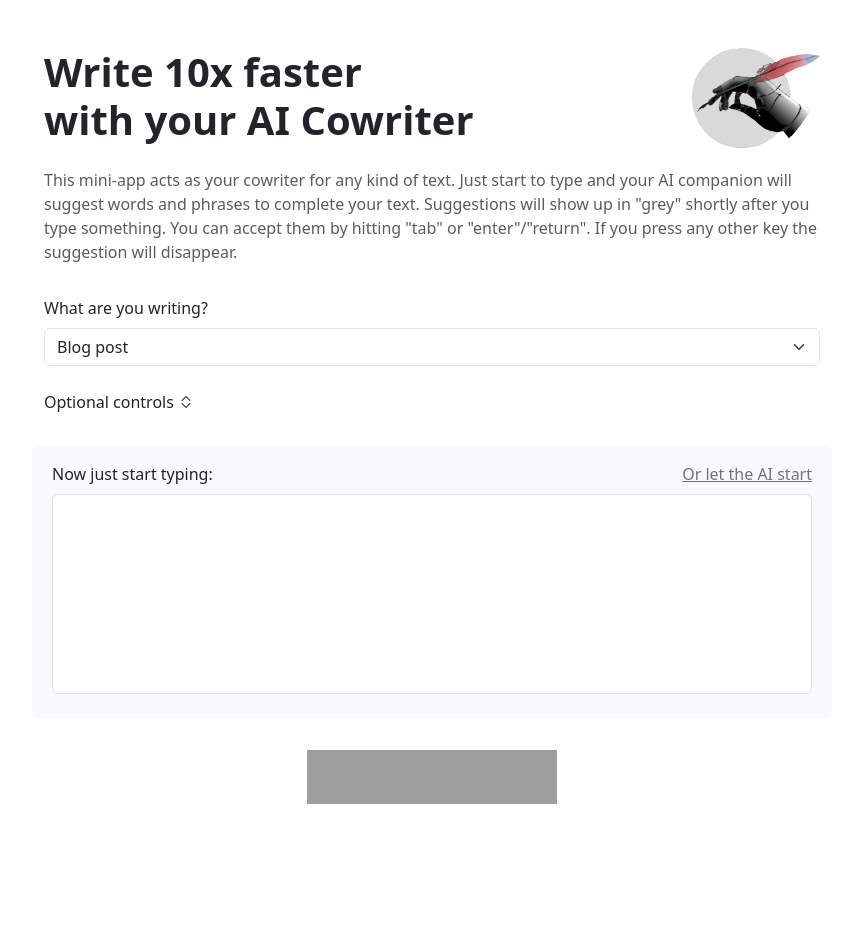
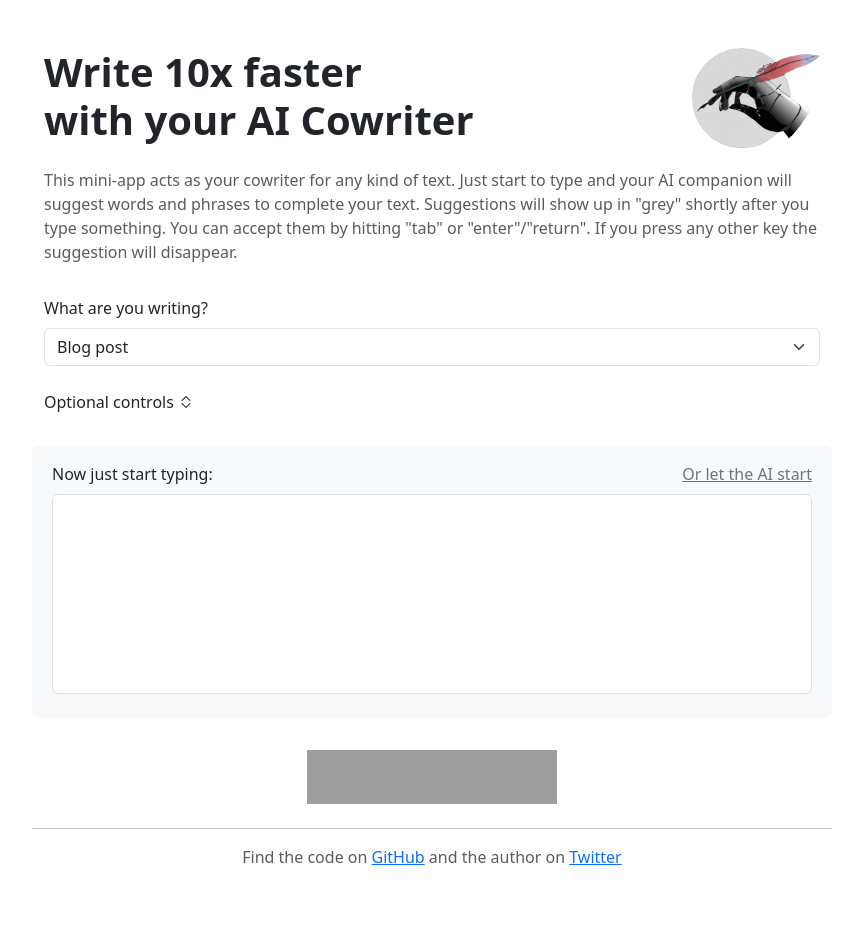
Before and after one commit to kinosal/cowriter, a Flask app: page / in a window 1280 px wide. Shown: the whole page, without its empty margins (208-1071 px from the left). Before the commit the page ends 804 px from the top, so only its background shows below. Run offline with Flask 2, Linux system fonts and the light colour scheme; some libraries are stand-ins or nearby versions; grey boxes are pictures that could not be loaded.

Commit message:
Add back original footer

```diff
--- a/templates/index.html
+++ b/templates/index.html
@@ -85,14 +85,15 @@
           <div class="form-control input mb-3" contenteditable="true" id="content"></div>
         </div>
       </div>
-      <footer class="footer mt-auto py-3">
-        <!-- <hr/> -->
-        <div class="row" style="text-align: center;">
-          <div class="col mb-3">
-            <a href="https://www.producthunt.com/posts/ai-cowriter?utm_source=badge-featured&utm_medium=badge&utm_souce=badge-ai&#0045;cowriter" target="_blank"><img src="https://api.producthunt.com/widgets/embed-image/v1/featured.svg?post_id=374766&theme=light" alt="AI&#0032;Cowriter - Write&#0032;10x&#0032;faster&#0032;with&#0032;AI | Product Hunt" style="width: 250px; height: 54px;" width="250" height="54" /></a>
-            <!-- <p class="text-muted">
-              Find the code on <a href="https://github.com/kinosal/cowriter" target="_blank">GitHub</a> and the author on <a href="https://twitter.com/kinosal" target="_blank">Twitter</a>.
-            </p> -->
+      <footer class="footer mt-auto py-3" style="text-align: center;">
+        <div class="row mb-3">
+          <a href="https://www.producthunt.com/posts/ai-cowriter?utm_source=badge-featured&utm_medium=badge&utm_souce=badge-ai&#0045;cowriter" target="_blank"><img src="https://api.producthunt.com/widgets/embed-image/v1/featured.svg?post_id=374766&theme=light" alt="AI&#0032;Cowriter - Write&#0032;10x&#0032;faster&#0032;with&#0032;AI | Product Hunt" style="width: 250px; height: 54px;" width="250" height="54" /></a>
+        </div>
+        <div class="row my-4">
+          <hr/>
+          <p class="text-muted">
+            Find the code on <a href="https://github.com/kinosal/cowriter" target="_blank">GitHub</a> and the author on <a href="https://twitter.com/kinosal" target="_blank">Twitter</a>
+          </p>
         </div>
       </footer>
     </div>
```
